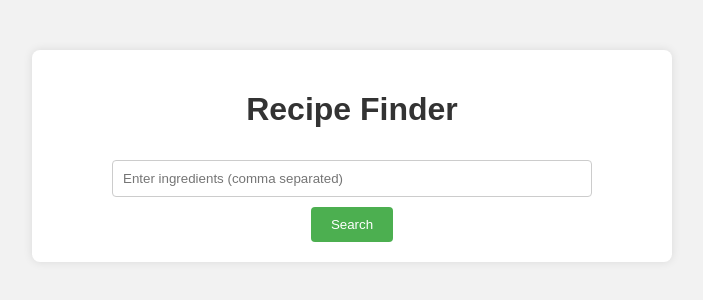
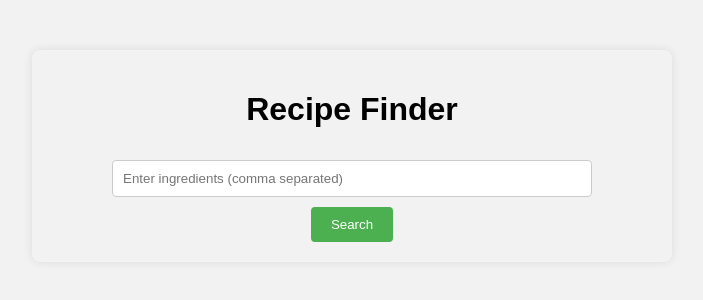
Before and after one commit to FoalMe/Recipe_Maker, a plain HTML site: page index.html in a window 1280 px wide. Shown: the whole page, without its empty margins (288-991 px from the left). Drawn offline with Linux system fonts and the light colour scheme.

Commit message:
Update index.html

```diff
--- a/index.html
+++ b/index.html
@@ -14,14 +14,14 @@
         .container {
             max-width: 600px;
             margin: 50px auto;
-            background-color: #fff;
+            background-color: DDD268;
             padding: 20px;
             border-radius: 8px;
             box-shadow: 0 0 10px rgba(0, 0, 0, 0.1);
         }
         h1 {
             text-align: center;
-            color: #333;
+            color: 000000;
         }
         form {
             text-align: center;
```
